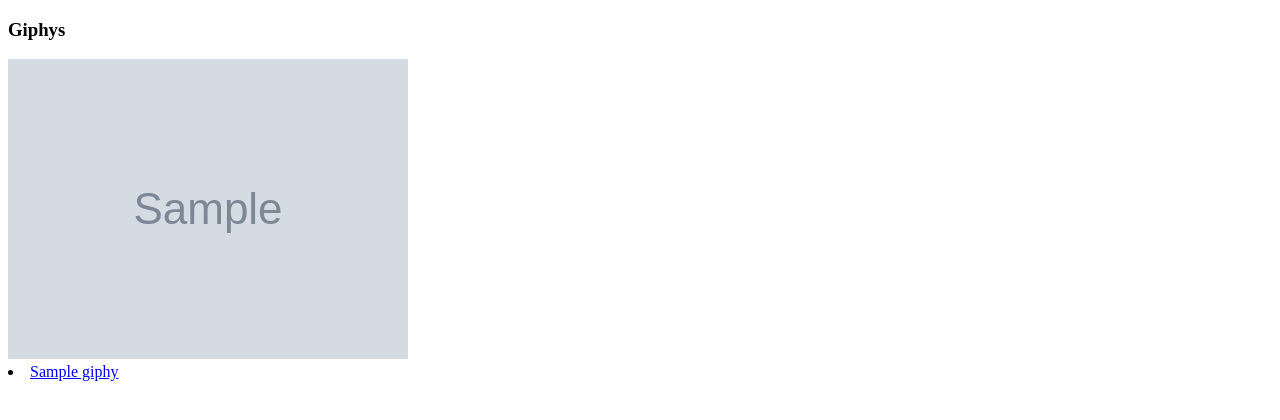
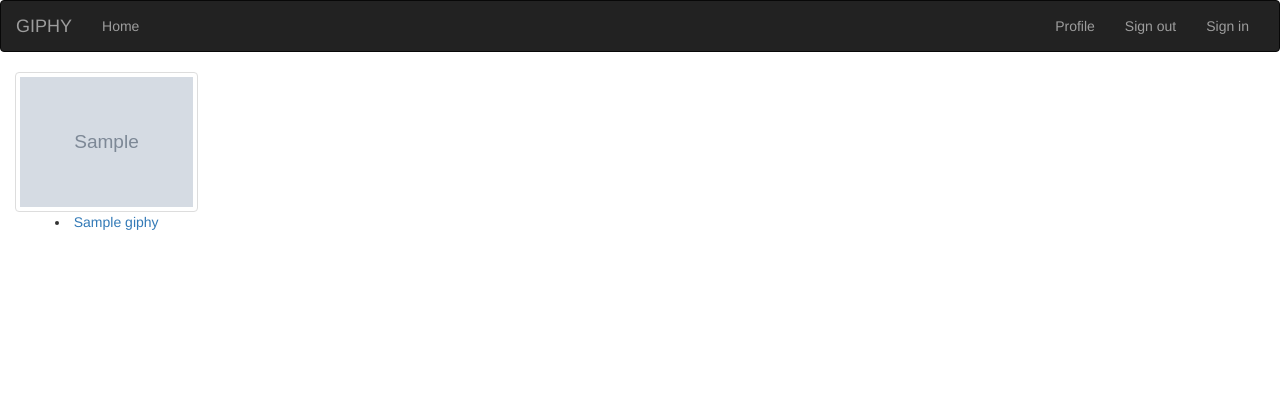
Before and after one commit to KadogoKenya/Food-Inn, a Flask app: template app/templates/index.html in a window 1280 px wide. Shown: the top 420 px of the page. Run offline with Flask 2, Linux system fonts and the light colour scheme; the template is opened without the code that fills it: most values are stand-ins (such as "Sample title", 1, 10 or a date in 2020); grey boxes marked "Sample" are stand-in pictures; parts of the project's set-up code (start-up, migrations or seed data) failed here and were passed over; some libraries are stand-ins or nearby versions.

Commit message:
nav bar added

```diff
--- a/app/__init__.py
+++ b/app/__init__.py
@@ -1,5 +1,5 @@
 from flask import Flask
-# from flask_bootstrap import Bootstrap
+from flask_bootstrap import Bootstrap
 from .config import DevConfig
 
 # Initializing application
@@ -10,7 +10,7 @@ app.config.from_object(DevConfig)
 app.config.from_pyfile('config.py')
 
 # Initializing Flask Extensions
-# bootstrap = Bootstrap(app)/
+bootstrap = Bootstrap(app)
 
 from app import views
 from app import error
--- a/app/request.py
+++ b/app/request.py
@@ -42,10 +42,10 @@ def process_results(giphy_list):
         id = giphy_item.get('id')
         url=giphy_item.get('url')
         title=giphy_item.get('title')
-        images=giphy_item.get('images')
+        images=giphy_item.get('images').get('downsized').get('url')
 
 
-        if url:
+        if id:
             giphy_object = Giphy(id,url,title,images)
             giphy_results.append(giphy_object)
 
--- a/app/templates/base.html
+++ b/app/templates/base.html
@@ -1,2 +1,8 @@
-<!-- {% extends 'bootstrap/base.html'%}
- -->
+
+
+{% extends 'bootstrap/base.html'%}
+
+<!-- Navbar block  -->
+{% block navbar %}
+    {% include 'navbar.html' %}
+{% endblock %}
--- a/app/templates/index.html
+++ b/app/templates/index.html
@@ -1,3 +1,4 @@
+{% extends 'base.html'%}
 <!DOCTYPE html>
 <html>
 
@@ -9,27 +10,25 @@
     {% endif %}
 
 
+    <link rel="stylesheet" href="https://stackpath.bootstrapcdn.com/bootstrap/4.5.2/css/bootstrap.min.css" integrity="sha384-JcKb8q3iqJ61gNV9KGb8thSsNjpSL0n8PARn9HuZOnIxN0hoP+VmmDGMN5t9UJ0Z" crossorigin="anonymous">
+    <!-- JS, Popper.js, and jQuery -->
+    <script src="https://code.jquery.com/jquery-3.5.1.slim.min.js" integrity="sha384-DfXdz2htPH0lsSSs5nCTpuj/zy4C+OGpamoFVy38MVBnE+IbbVYUew+OrCXaRkfj" crossorigin="anonymous"></script>
+    <script src="https://cdn.jsdelivr.net/npm/popper.js@1.16.1/dist/umd/popper.min.js" integrity="sha384-9/reFTGAW83EW2RDu2S0VKaIzap3H66lZH81PoYlFhbGU+6BZp6G7niu735Sk7lN" crossorigin="anonymous"></script>
+    <script src="https://stackpath.bootstrapcdn.com/bootstrap/4.5.2/js/bootstrap.min.js" integrity="sha384-B4gt1jrGC7Jh4AgTPSdUtOBvfO8shuf57BaghqFfPlYxofvL8/KUEfYiJOMMV+rV" crossorigin="anonymous"></script>
+
 </head>
-<!-- Popular movie section  -->
-<h3> Giphys</h3>
-<!-- <ul>
-    {% for giphy in giphys %}
-    <li>{{ giphy.title}}</li>
-    {% endfor %}
-</ul> -->
 
+{% block content %}
 {% for giphy in giphys %}
 <div class="col-xs-12 col-sm-4 col-md-2 col-lg-2 giphy-card">
-    <img src="{{ giphy.images }}" alt="{{ giphy.title }} images" class="img-responsive">
+    <img src="{{ giphy.images}}" alt="{{ giphy.url }} images" class="img-responsive img-thumbnail">
     <li class="text-center">
         <a href="/giphy/{{giphy.id}}">
             {{ giphy.title|truncate(10)}}</a>
     </li>
 </div>
 {% endfor %}
+{% endblock %}
 
-<body>
-
-</body>
 
 </html>
--- a/app/templates/navbar.html
+++ b/app/templates/navbar.html
@@ -1,3 +1,4 @@
+
     <div class="navbar navbar-inverse" role="navigation">
         <div class="container-fluid">
             <div class="navbar-header">
@@ -7,16 +8,19 @@
                   <span class="icon-bar"></span>
                   <span class="icon-bar"></span>
                 </button>
-            <a class="navbar-brand" href="/"> Food-Inn </a>
+                <a class="navbar-brand" href="/"> GIPHY </a>
             </div>
             <div class="navbar-collapse collapse">
                 <ul class="nav navbar-nav">
                     <li><a href="/">Home</a></li>
-                <li><a href="/">Login</a></li>
-                <li><a href="/">SignUp</a></li>
-                <li><a href="/">Profile</a></li>
+                </ul>
+                <ul class="nav navbar-nav navbar-right">
+                    <li><a href="">Profile</a></li>
+                    <li><a href="">Sign out</a></li>
+
+                    <li><a href="">Sign in</a></li>
+
                   </ul>
             </div>
-
         </div>
     </div>
--- a/models.py
+++ b/models.py
@@ -3,9 +3,9 @@ class Giphy:
     Food class to define the Food obajects available.
     '''
 
-    def __init__(self,id,url,title,image):
+    def __init__(self,id,url,title,images):
 
         self.id=id
-        self.url="https://media4.giphy.com/media/RGixkYkOKdWATSReHt/giphy.gif?cid=a492cda1drwry76l7ewj81d4i8ffm6npmpe4fhvg4umg5tpu&rid=giphy.gif"
+        self.url=url
         self.title=title
-        self.image=image
+        self.images=images
```
Lines whose indentation alone changed are shown as unchanged.
